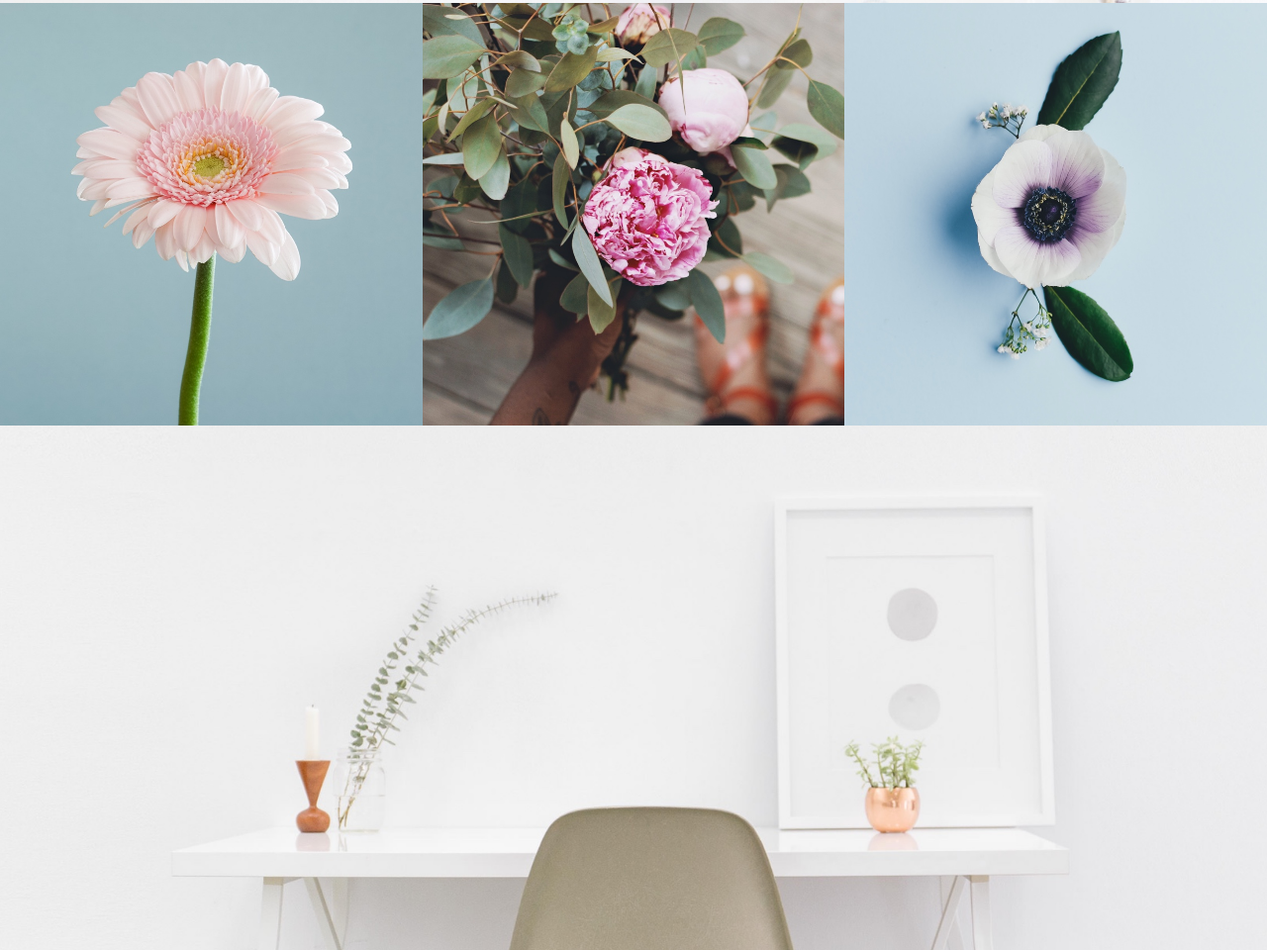
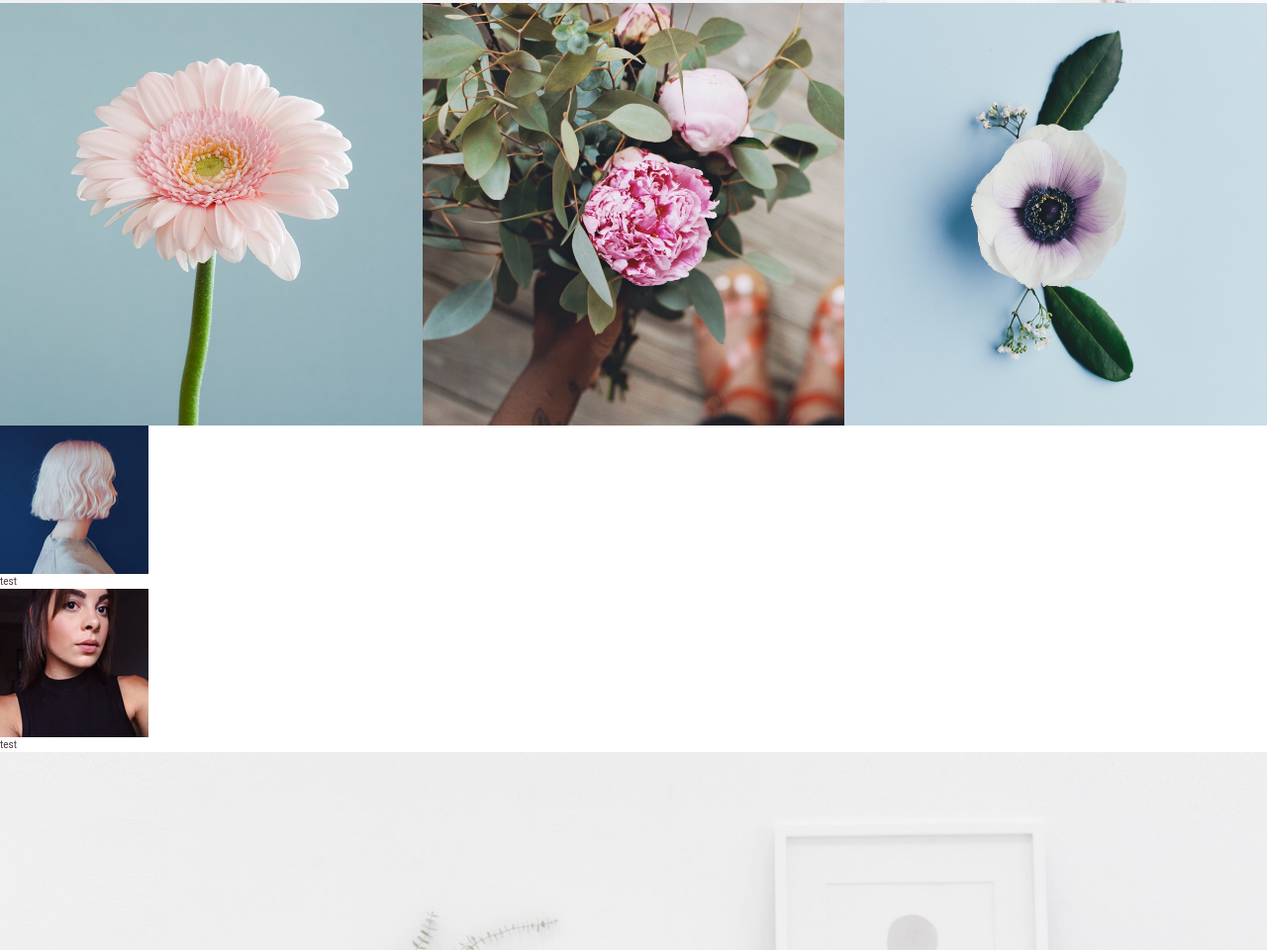
Before and after one commit to haroldao/Grids_Website_Training, a website: page index.html in a window 1280 px wide. Shown: the part 847-1807 px from the top of the page at 99% size. Drawn offline with Linux system fonts and the light colour scheme.

Commit message:
Remove max-width .hero p

```diff
--- a/index.html
+++ b/index.html
@@ -35,7 +35,17 @@
       <img src="/assets/flower_2.jpg" alt="" srcset="" />
       <img src="/assets/flower_3.jpg" alt="" srcset="" />
     </section>
-    <section class="quotes"></section>
+    <section class="quotes">
+      <div>
+        <img src="/assets/quote_liv.png" alt="" srcset="" />
+        <blockquote>test</blockquote>
+      </div>
+
+      <div>
+        <img src="/assets/quote_chelsea.png" alt="" srcset="" />
+        <blockquote>test</blockquote>
+      </div>
+    </section>
     <section class="hero chair"></section>
     <section class="logo"></section>
 
--- a/style.css
+++ b/style.css
@@ -95,10 +95,6 @@ header nav a {
   margin: 0 0 20px;
 }
 
-.hero p {
-  max-width: 400px;
-}
-
 .flowers {
   overflow: hidden;
 }
```
